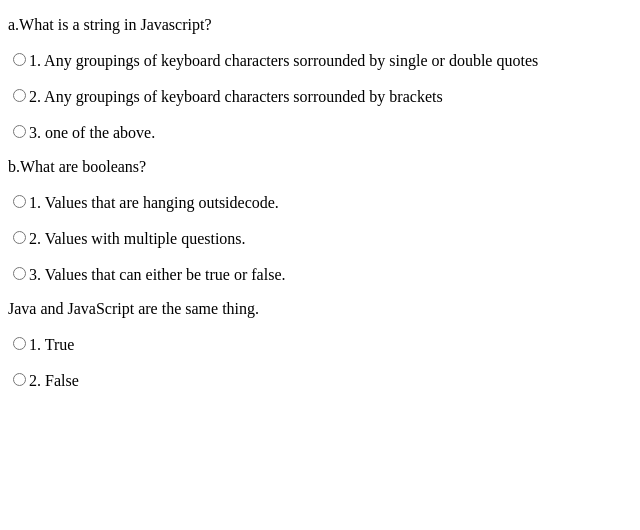
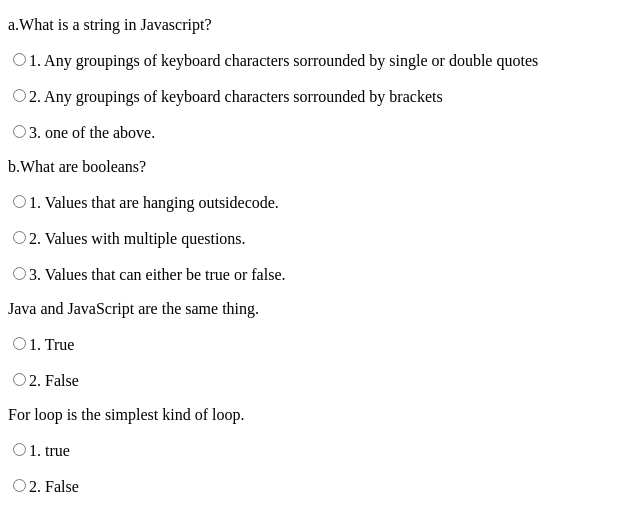
Before and after one commit to BM-Winston/Quiz-Board, a plain HTML site: page index.html in a window 1280 px wide. Shown: the whole page, without its empty margins (0-640 px from the left). Drawn offline with Linux system fonts and the light colour scheme.

Commit message:
This commit adds the fourth question

```diff
--- a/index.html
+++ b/index.html
@@ -29,7 +29,11 @@
             <p><input type="radio" name="question-c" value="True">1. True</p>
             <p><input type="radio" name="question-c" value="False">2. False</p>
         </div>
-        <div></div>
+        <div>
+            <p>For loop is the simplest kind of loop.</p>
+            <p><input type="radio" name="question-d" value="True">1. true</p>
+            <p><input type="radio" name="question-d" value="True">2. False</p>
+        </div>
     </form>
 
 
```
